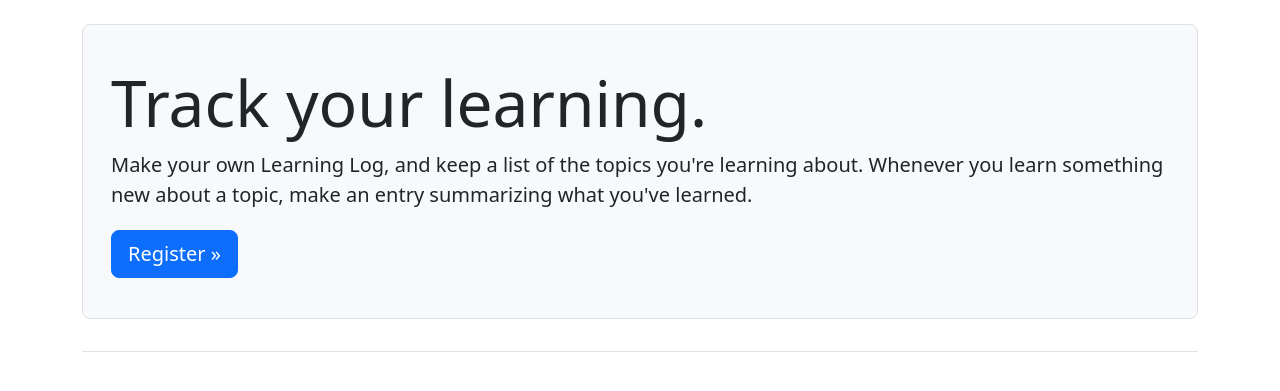
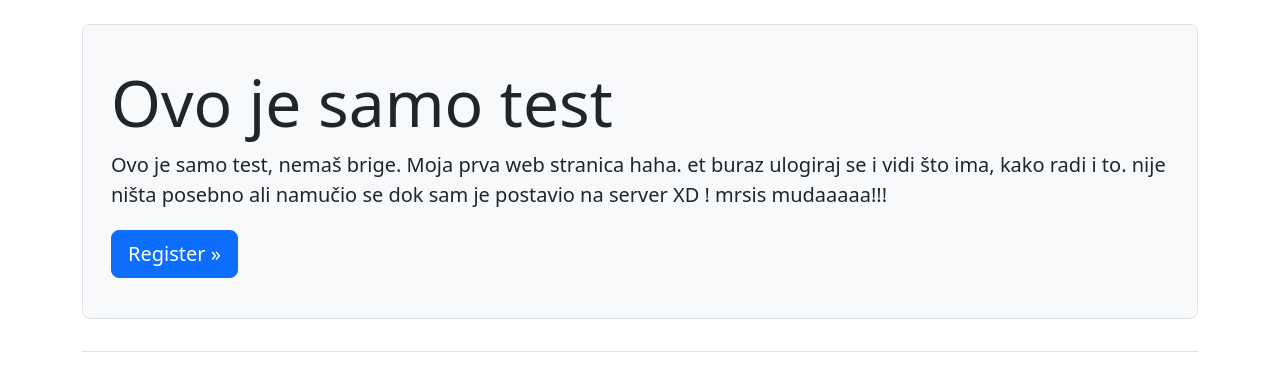
Before and after one commit to PaxTecum37/learning_log, a Django app: template learning_logs/templates/learning_logs/index.html in a window 1280 px wide. Shown: the part 58-449 px from the top of the page. Run offline with Django 5.2, Linux system fonts and the light colour scheme; the template is opened without the code that fills it, so the values that code supplies are empty; some libraries are stand-ins or nearby versions.

Commit message:
novi tekst

```diff
--- a/learning_logs/templates/learning_logs/index.html
+++ b/learning_logs/templates/learning_logs/index.html
@@ -3,11 +3,14 @@
 {% block page_header %}
   <div class="p-3 mb-4 bg-light border rounded-3">
     <div class="container-fluid py-4">
-      <h1 class="display-3">Track your learning.</h1>
+      <h1 class="display-3">Ovo je samo test</h1>
 
-      <p class="lead">Make your own Learning Log, and keep a list of the
-        topics you're learning about. Whenever you learn something new
-        about a topic, make an entry summarizing what you've learned.
+      <p class="lead">Ovo je samo test, nemaš brige.
+        Moja prva web stranica haha. et buraz ulogiraj se i vidi što ima,
+        kako radi i to. nije ništa posebno ali namučio se
+        dok sam je postavio na server XD !
+
+        mrsis mudaaaaa!!!
       </p>
 
       <a class="btn btn-primary btn-lg mt-1"
```
